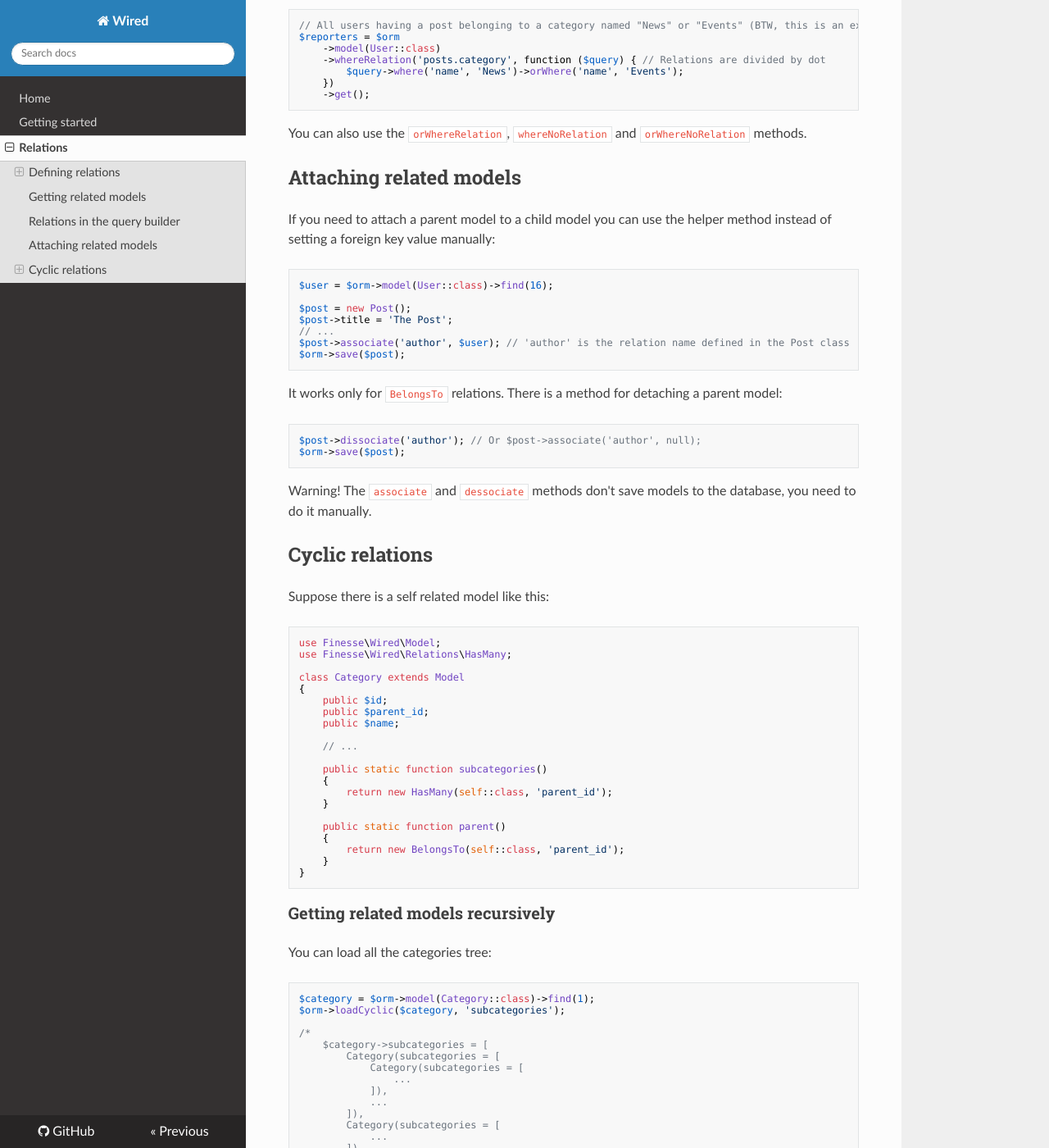
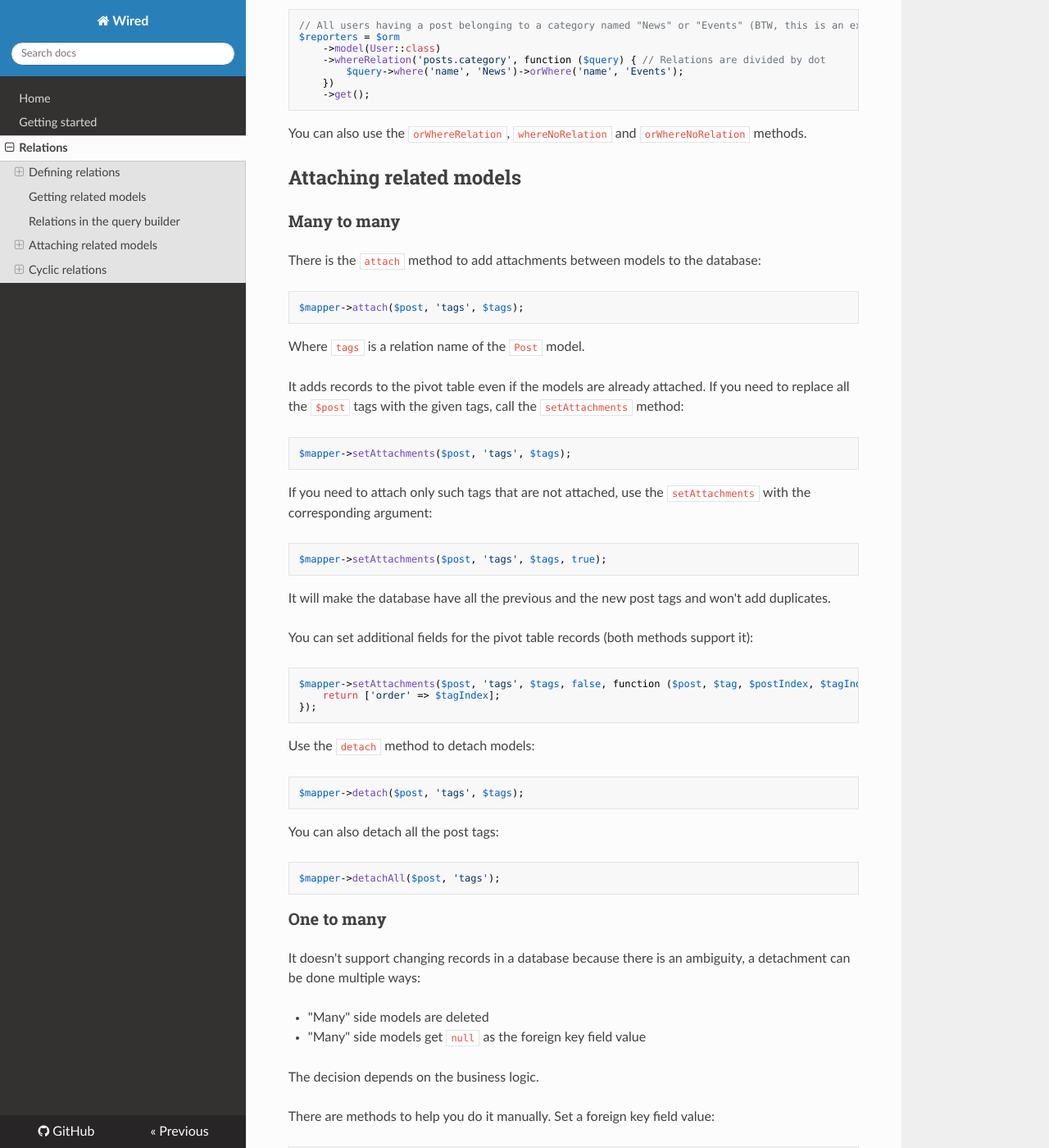
Before and after one commit to Finesse/Wired, an MkDocs documentation site: the page built from docs/relations.md, in a window 1280 px wide and 1400 px high, scrolled down 3762 px. Shown: the whole window at 82% size. Built offline with MkDocs 1.6.1, drawn with Linux system fonts in a browser that asks for light colours; nearby versions of some CDN libraries; old or Windows-style settings are respelled for this version of MkDocs; some of the changed text lies outside the part shown.

Commit message:
Add documentation for `attach` and `detach`

````diff
--- a/docs/relations.md
+++ b/docs/relations.md
@@ -215,8 +215,61 @@ You can also use the `orWhereRelation`, `whereNoRelation` and `orWhereNoRelation
 
 ## Attaching related models
 
-If you need to attach a parent model to a child model you can use the helper method instead of setting a foreign key
-value manually:
+### Many to many
+
+There is the `attach` method to add attachments between models to the database:
+
+```php
+$mapper->attach($post, 'tags', $tags);
+```
+
+Where `tags` is a relation name of the `Post` model.
+
+It adds records to the pivot table even if the models are already attached.
+If you need to replace all the `$post` tags with the given tags, call the `setAttachments` method:
+
+```php
+$mapper->setAttachments($post, 'tags', $tags);
+```
+
+If you need to attach only such tags that are not attached, use the `setAttachments` with the corresponding argument:
+
+```php
+$mapper->setAttachments($post, 'tags', $tags, true);
+```
+
+It will make the database have all the previous and the new post tags and won't add duplicates.
+
+You can set additional fields for the pivot table records (both methods support it):
+
+```php
+$mapper->setAttachments($post, 'tags', $tags, false, function ($post, $tag, $postIndex, $tagIndex) {
+    return ['order' => $tagIndex];
+});
+```
+
+Use the `detach` method to detach models:
+
+```php
+$mapper->detach($post, 'tags', $tags);
+```
+
+You can also detach all the post tags:
+
+```php
+$mapper->detachAll($post, 'tags');
+```
+
+### One to many
+
+It doesn't support changing records in a database because there is an ambiguity, a detachment can be done multiple ways:
+
+- "Many" side models are deleted
+- "Many" side models get `null` as the foreign key field value
+
+The decision depends on the business logic.
+
+There are methods to help you do it manually. Set a foreign key field value:
 
 ```php
 $user = $orm->model(User::class)->find(16);
@@ -228,7 +281,7 @@ $post->associate('author', $user); // 'author' is the relation name defined in t
 $orm->save($post);
 ```
 
-It works only for `BelongsTo` relations. There is a method for detaching a parent model:
+Unset a foreign key field value:
 
 ```php
 $post->dissociate('author'); // Or $post->associate('author', null);
````
Also changed, not shown: 1 other file.
